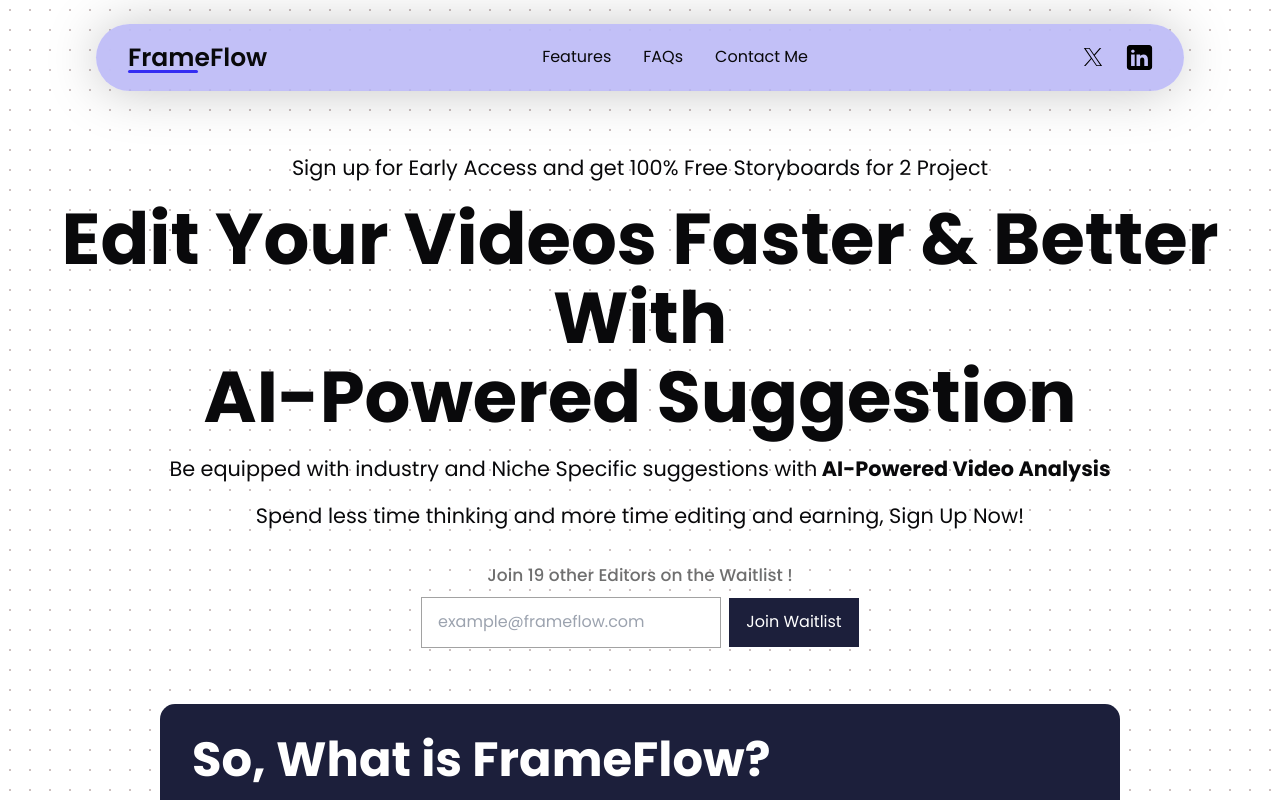
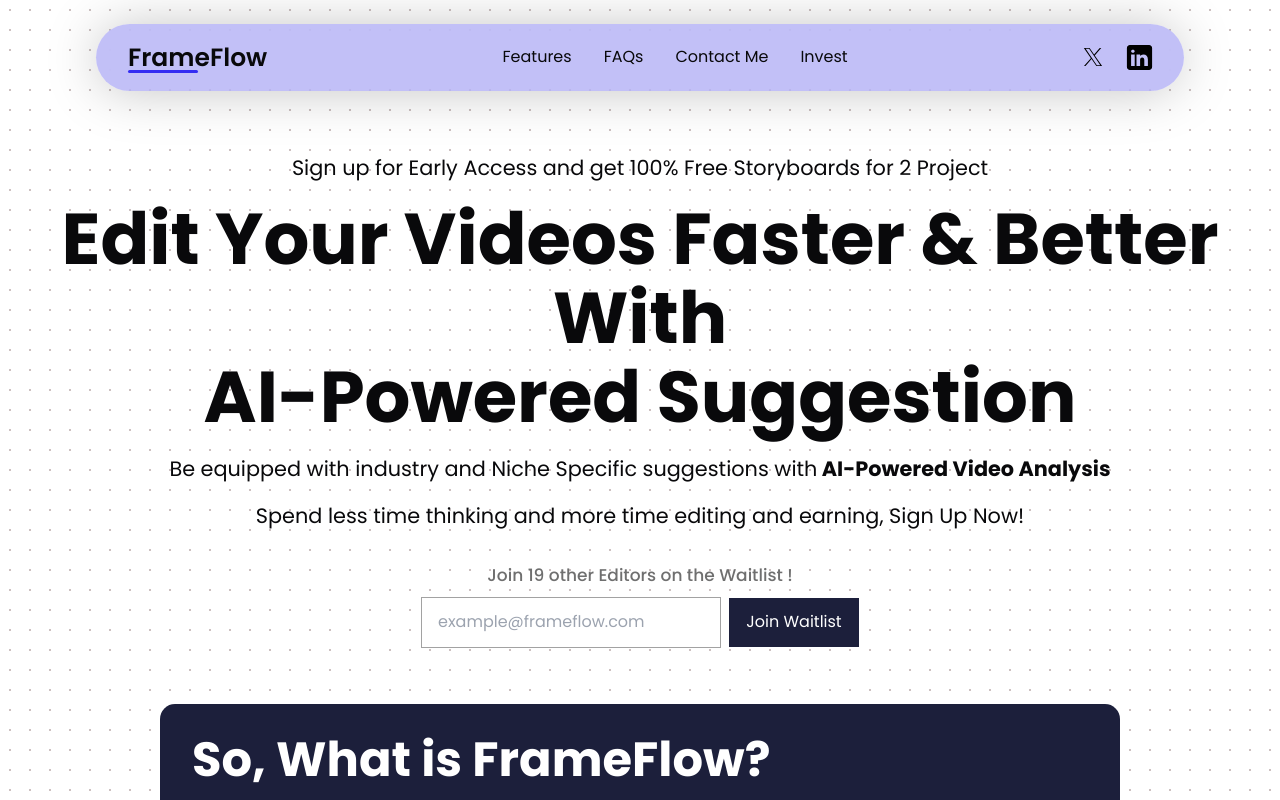
Before and after one commit to Exclusiveideas/frameflow, a Next.js app: page / in a window 1280 px wide. Shown: the top 800 px of the page. Built offline with nearby package versions, Linux system fonts and the light colour scheme; a web font is replaced by a local one.

Commit message:
added link to investor pitch deck

```diff
--- a/src/app/components/ctabanner/index.jsx
+++ b/src/app/components/ctabanner/index.jsx
@@ -1,12 +1,11 @@
-import Link from 'next/link';
 import './ctabanner.css';
 
 const CTABanner = () => {
   return (
-    <div className='ctaBanner'>
-        <h1 className="bannerHeader">Ready to Supercharge your Editing?</h1>
-        <p className="bannerDesc">Join hundreds of Video Editors by using FrameFlow to manage your editing process</p>
-        <Link href="#hero"><button className="bannerBtn">Get Started Now</button></Link>
+    <div id="invest" className='ctaBanner'>
+        <h1 className="bannerHeader">Want to see our Investor Pitch Deck?</h1>
+        <p className="bannerDesc">We’re raising our pre-seed round—take a look and see why FrameFlow is the next big thing in AI-powered video editing!</p>
+        <a href="https://docs.google.com/presentation/d/1AY_qWQlU8dUyx8VmInA4NNOpb3AtCmzHEVVtGl4yXSg/" target="_blank" rel="noopener noreferrer"><button className="bannerBtn">View Pitch Deck</button></a>
     </div>
   )
 }
--- a/src/app/components/navbar/index.jsx
+++ b/src/app/components/navbar/index.jsx
@@ -30,6 +30,9 @@
         <Link className="logoWrapper" href="#contact">
           <p className="Features">Contact Me</p>
         </Link>
+        <Link className="logoWrapper" href="#invest">
+          <p className="Features">Invest</p>
+        </Link>
       </div>
       <div className="socialWrapper">
         <TwitterIcon />
@@ -47,6 +50,7 @@
               <Link href="#features">Features</Link>
               <Link href="#faqs">FAQs</Link>
               <Link href="#contact">Contact Me</Link>
+              <Link href="#invest">Invest</Link>
             </PopoverContent>
           </Popover>
         </div>
```
